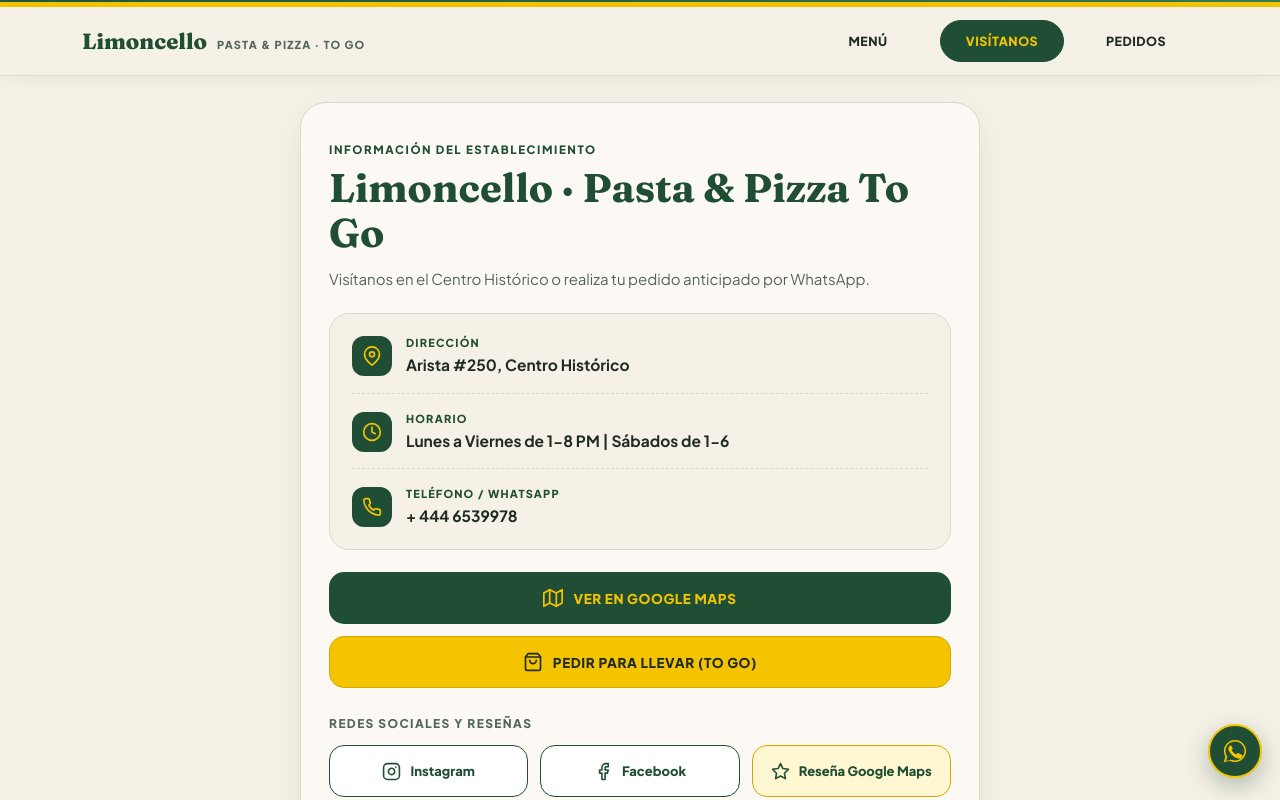
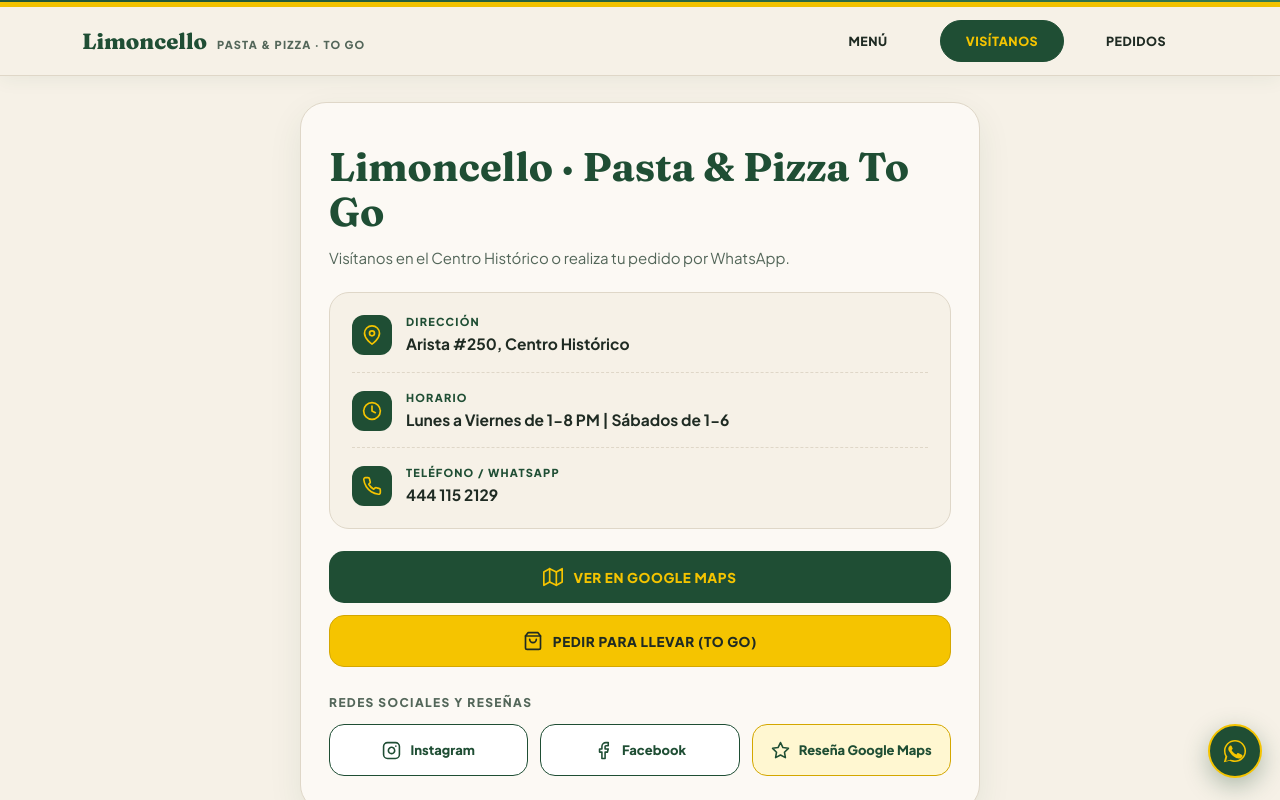
Before and after one commit to blenderingforconservation-maker/limoncello_slp, a plain HTML site: page index.html in a window 1280 px wide. Both pictures are taken after a click on the button "VISÍTANOS". Shown: the part 353-1153 px from the top of the page. Drawn offline with Linux system fonts and the light colour scheme.

Commit message:
Update index.html

```diff
--- a/index.html
+++ b/index.html
@@ -841,9 +841,8 @@ legend{font-weight:800;color:var(--green);margin-bottom:14px}
 
   <section id="visitView" hidden>
     <div class="visit-card">
-      <span class="kicker" data-t="visitLabel">INFORMACIÓN DEL ESTABLECIMIENTO</span>
       <h2 data-t="visitTitle">Limoncello · Pasta &amp; Pizza To Go</h2>
-      <p class="lead" data-t="visitIntro">Visítanos en el Centro Histórico o realiza tu pedido anticipado por WhatsApp.</p>
+      <p class="lead" data-t="visitIntro">Visítanos en el Centro Histórico o realiza tu pedido por WhatsApp.</p>
 
       <div id="branchTabs" class="branch-tabs" aria-label="Sucursales"></div>
 
@@ -870,12 +869,12 @@ legend{font-weight:800;color:var(--green);margin-bottom:14px}
         </div>
 
         <div class="info-item">
-          <div class="info-icon" aria-hidden="true">
+          <a class="info-icon" href="tel:+524441152129" aria-label="Llamar al 444 115 2129" title="Llamar" style="text-decoration:none">
             <svg viewBox="0 0 24 24"><path d="M22 16.92v3a2 2 0 0 1-2.18 2 19.79 19.79 0 0 1-8.63-3.07 19.5 19.5 0 0 1-6-6 19.79 19.79 0 0 1-3.07-8.67A2 2 0 0 1 4.11 2h3a2 2 0 0 1 2 1.72 12.84 12.84 0 0 0 .7 2.81 2 2 0 0 1-.45 2.11L8.09 9.91a16 16 0 0 0 6 6l1.27-1.27a2 2 0 0 1 2.11-.45 12.84 12.84 0 0 0 2.81.7A2 2 0 0 1 22 16.92z"></path></svg>
-          </div>
+          </a>
           <div>
             <span class="info-box-label" data-t="phoneLabel">TELÉFONO / WHATSAPP</span>
-            <p id="visitPhone" class="info-box-text">+ 444 6539978</p>
+            <a id="visitPhone" class="info-box-text" href="tel:+524441152129" style="text-decoration:none;display:inline-block">444 115 2129</a>
           </div>
         </div>
       </div>
@@ -1021,7 +1020,7 @@ legend{font-weight:800;color:var(--green);margin-bottom:14px}
    ============================================================ */
 const CONFIG = {
   nombre:"Limoncello (Pasta & Pizza To Go)",
-  whatsapp:"524446539978",
+  whatsapp:"524441152129",
   facebook:"https://www.facebook.com/share/1E67bikknB/",
   instagram:"https://www.instagram.com/limoncello_pizzas?srtk=MTNyNWo0OThtMDNxMg==",
   googleReview:"https://www.google.com/maps/search/?api=1&query=Limoncello+Pasta+Pizza+Arista+250+San+Luis+Potosi",
@@ -1459,7 +1458,7 @@ const TEXT = {
     menu:"MENÚ",visit:"VISÍTANOS",order:"PEDIDOS",
     noResults:"No encontramos platillos con esa búsqueda.",
     visitLabel:"INFORMACIÓN DEL ESTABLECIMIENTO",visitTitle:"Limoncello · Pasta & Pizza To Go",
-    visitIntro:"Visítanos en el Centro Histórico o realiza tu pedido anticipado por WhatsApp.",
+    visitIntro:"Visítanos en el Centro Histórico o realiza tu pedido por WhatsApp.",
     locationLabel:"DIRECCIÓN",scheduleLabel:"HORARIO",phoneLabel:"TELÉFONO / WHATSAPP",
     mapsBtn:"VER EN GOOGLE MAPS",pickupBtn:"PEDIR PARA LLEVAR (TO GO)",
     followUs:"REDES SOCIALES Y RESEÑAS",
```
